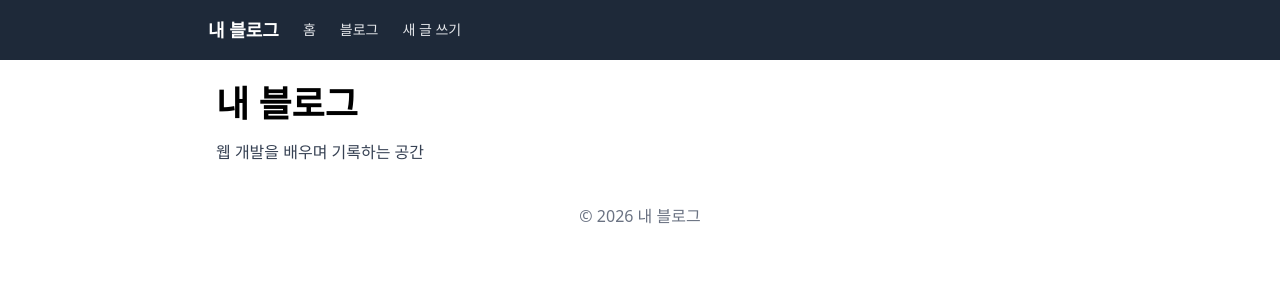
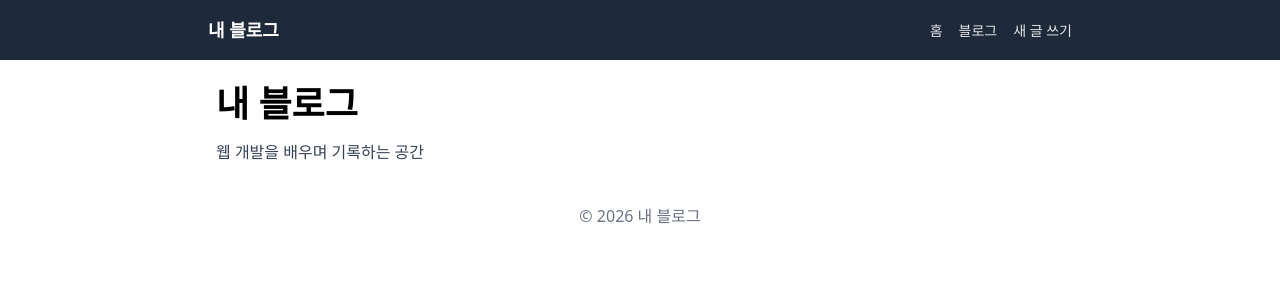
Before and after one commit to rla06/my-first-web, a Next.js app: page / in a window 1280 px wide. Shown: the top 300 px of the page. Built offline with nearby package versions, Linux system fonts and the light colour scheme.

Commit message:
내비게이션 바 구조 개선: 블로그 링크와 메뉴 항목 정렬 수정

```diff
--- a/app/layout.tsx
+++ b/app/layout.tsx
@@ -11,8 +11,8 @@ export default function RootLayout({
       <body>
         <nav className="bg-gray-800 text-white">
           <div className="max-w-4xl mx-auto flex items-center justify-between p-4">
-            <div className="flex items-center space-x-6">
-              <Link href="/" className="text-lg font-semibold">내 블로그</Link>
+            <Link href="/" className="text-lg font-semibold">내 블로그</Link>
+            <div className="space-x-4">
               <Link href="/" className="text-sm text-gray-200 hover:text-white hover:underline">홈</Link>
               <Link href="/posts" className="text-sm text-gray-200 hover:text-white hover:underline">블로그</Link>
               <Link href="/posts/new" className="text-sm text-gray-200 hover:text-white hover:underline">새 글 쓰기</Link>
```
